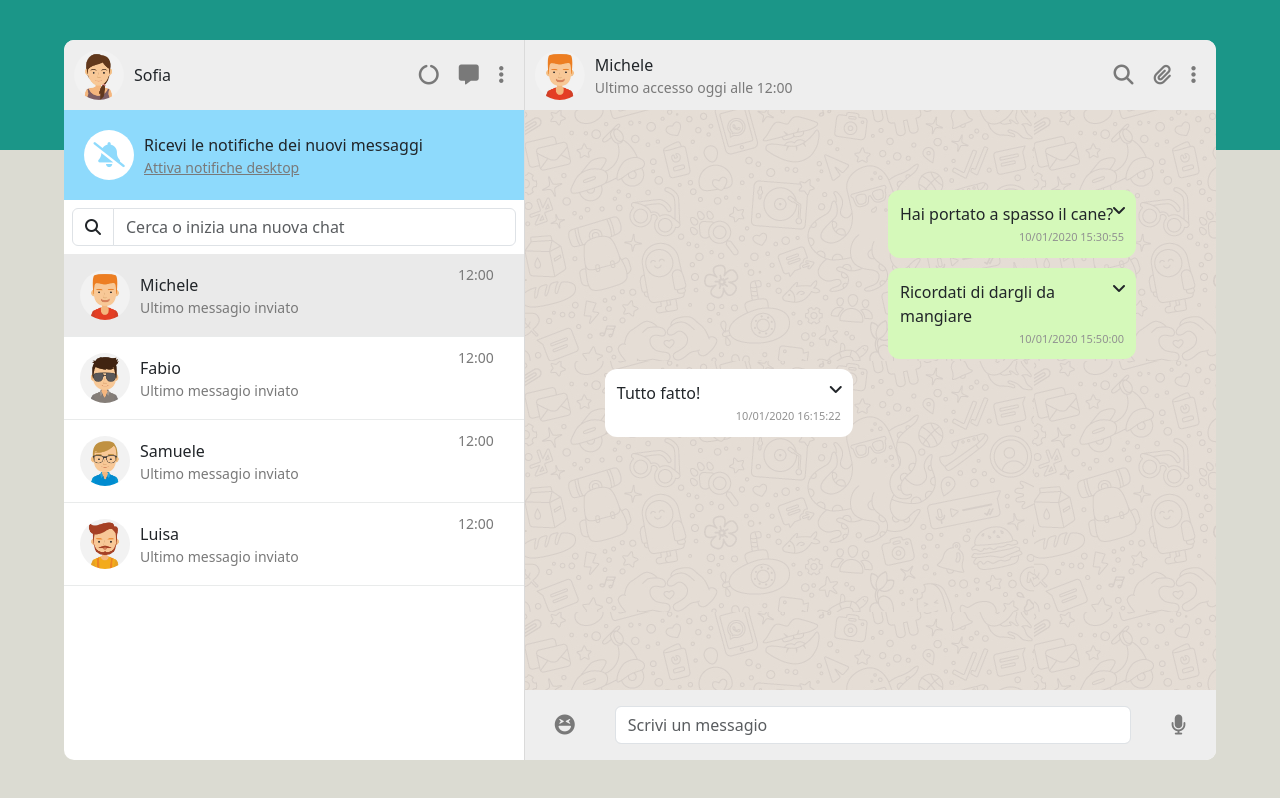
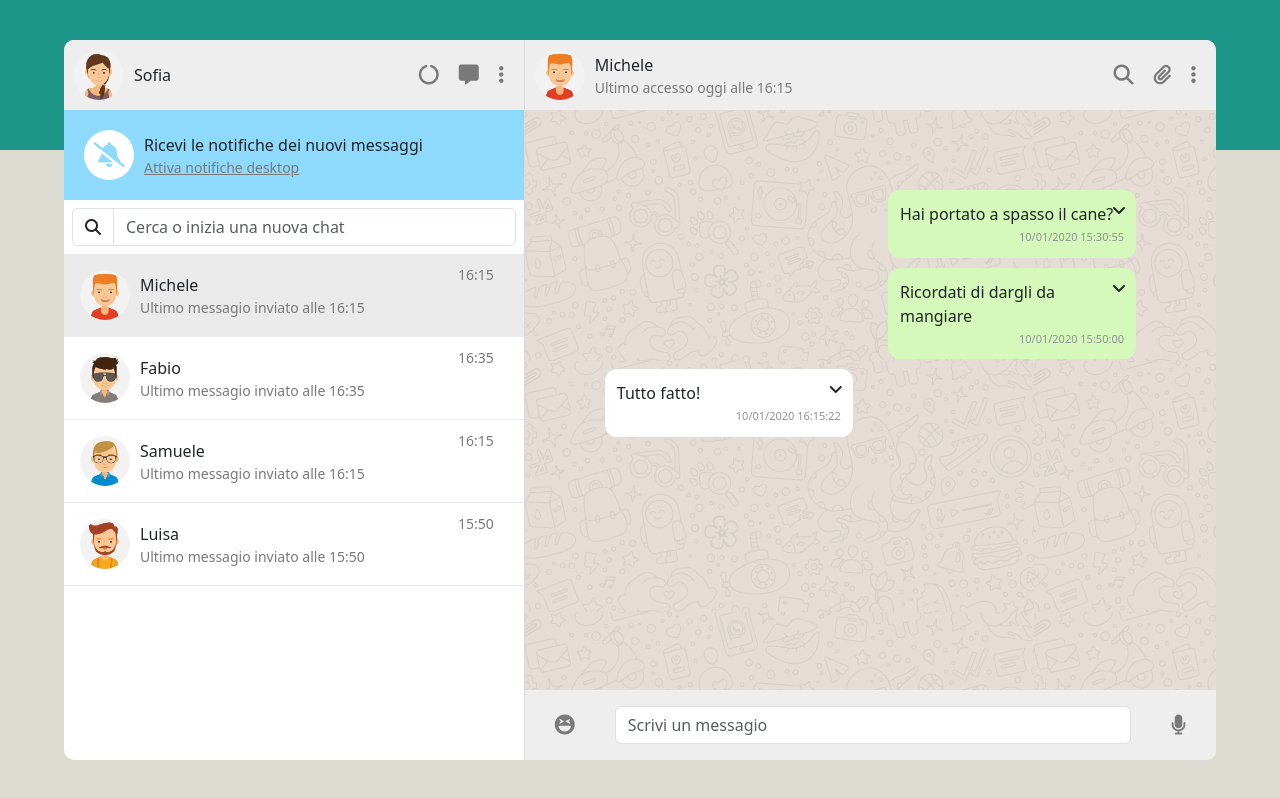
Before and after one commit to kapolandia/vue-boolzap, a plain HTML site: page index.html in a window 1280 px wide. Drawn offline with nearby package versions, Linux system fonts and the light colour scheme.

Commit message:
push bonus part 2

```diff
--- a/index.html
+++ b/index.html
@@ -42,9 +42,9 @@
                         <img :src="`./img/avatar${contact.avatar}.jpg`" alt="">
                         <div>
                             <p class="contact-name"> {{ contact.name}} </p>
-                            <p class="last-message">Ultimo messagio inviato</p>
+                            <p class="last-message">Ultimo messagio inviato alle {{contact.lastSeen}}</p>
                         </div>
-                        <div  class="time last-message">12:00</div>
+                        <div  class="time last-message">{{contact.lastSeen}}</div>
                 </div>
             </section>
 
@@ -55,7 +55,7 @@
                         <img :src="'./img/avatar' + activeContact.avatar + '.jpg'" alt="">
                         <div>
                             <p class="contact-name">{{ activeContact.name }}</p>
-                            <p class="last-message">Ultimo accesso oggi alle 12:00</p>
+                            <p class="last-message">Ultimo accesso oggi alle {{activeContact.lastSeen}}</p>
                         </div>
                     </div>
 
--- a/script.js
+++ b/script.js
@@ -10,6 +10,7 @@ createApp({
                 avatar: '_1',
                 visible: true,
                 active: true,
+                lastSeen: "16:15",
                 messages: [{
                     date: '10/01/2020 15:30:55',
                     message: 'Hai portato a spasso il cane?',
@@ -32,6 +33,7 @@ createApp({
                 avatar: '_2',
                 active: false,
                 visible: true,
+                lastSeen: "16:35",
                 messages: [{
                     date: '20/03/2020 16:30:00',
                     message: 'Ciao come stai?',
@@ -54,6 +56,7 @@ createApp({
                 avatar: '_3',
                 visible: true,
                 active: false,
+                lastSeen: "16:15",
                 messages: [{
                     date: '28/03/2020 10:10:40',
                     message: 'La Marianna va in campagna',
@@ -76,6 +79,7 @@ createApp({
                 avatar: '_4',
                 visible: true,
                 active: false,
+                lastSeen: "15:50",
                 messages: [{
                     date: '10/01/2020 15:30:55',
                     message: 'Lo sai che ha aperto una nuova pizzeria?',
@@ -121,6 +125,8 @@ createApp({
           message: "dai",
           status: 'received'
         });
+        activeContact[0].lastSeen = new Date().toLocaleTimeString([], {hour: '2-digit', minute:'2-digit'});
+        console.log(new Date().toLocaleTimeString([], {hour: '2-digit', minute:'2-digit'}));
       },
 
       isInSearch(name){
```
